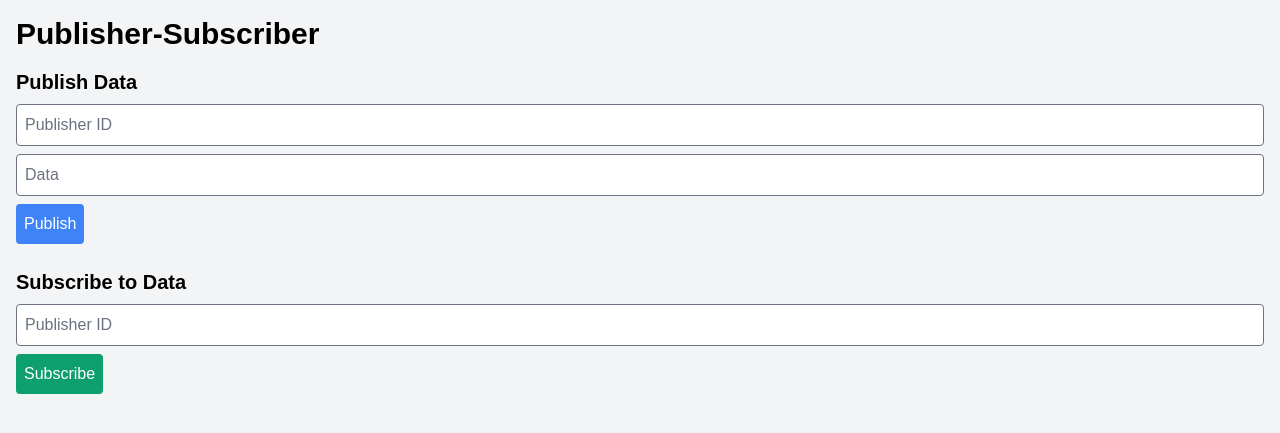
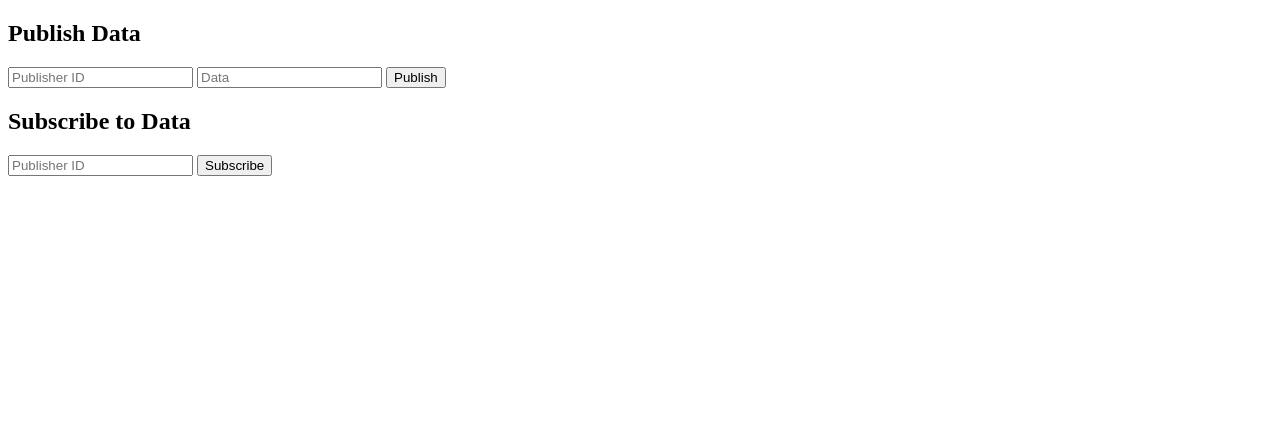
Before and after one commit to ompharate/LP1, a Flask app: page / in a window 1280 px wide. Shown: the top 433 px of the page. Run offline with Flask 3, Linux system fonts and the light colour scheme.

Commit message:
add code

```diff
--- a/IOT/picamera.py
+++ b/IOT/picamera.py
@@ -4,9 +4,7 @@
 camera = PiCamera()
 
 try:
-
     sleep(2)
-
     camera.capture('/home/pi/Desktop/image.jpg')
     print("Image captured successfully!")
 finally:
--- a/IOT/publisher_and_subscriber/app.py
+++ b/IOT/publisher_and_subscriber/app.py
@@ -1,7 +1,6 @@
 from flask import Flask, request, jsonify, render_template
 
 app = Flask(__name__)
-
 data_store = {}
 
 @app.route('/')
@@ -11,8 +10,7 @@
 @app.route('/publish', methods=['POST'])
 def publish():
     content = request.json
-    publisher_id = content.get('publisher_id')
-    data = content.get('data')
+    publisher_id, data = content.get('publisher_id'), content.get('data')
     if not publisher_id or not data:
         return jsonify({'error': 'Invalid input'}), 400
     data_store[publisher_id] = data
@@ -21,13 +19,20 @@
 @app.route('/subscribe/<publisher_id>', methods=['GET'])
 def subscribe(publisher_id):
     data = data_store.get(publisher_id)
-    if data is None:
-        return jsonify({'error': 'No data found for this publisher'}), 404
-    return jsonify({'data': data}), 200
+    return jsonify({'data': data}) if data else jsonify({'error': 'No data found'}), 404
 
 if __name__ == '__main__':
     app.run(debug=True)
 
 
+# for running
 # pip install Flask
+# /your-project-directory
+#     /templates
+#         index.html
+#     app.py
 # python app.py
+#  * Running on http://127.0.0.1:5000/ (Press CTRL+C to quit)
+
+
+# app.run(debug=True, host='0.0.0.0', port=8080) if you encounter any error (optional)
--- a/IOT/publisher_and_subscriber/templates/index.html
+++ b/IOT/publisher_and_subscriber/templates/index.html
@@ -1,61 +1,24 @@
 <!DOCTYPE html>
-<html lang="en">
+<html>
   <head>
-    <meta charset="UTF-8" />
-    <meta name="viewport" content="width=device-width, initial-scale=1.0" />
-    <title>Dashboard</title>
-    <link
-      href="https://cdn.jsdelivr.net/npm/tailwindcss@2.2.19/dist/tailwind.min.css"
-      rel="stylesheet"
-    />
-    <link
-      href="https://cdnjs.cloudflare.com/ajax/libs/flowbite/1.5.0/flowbite.min.css"
-      rel="stylesheet"
-    />
-    <style>
-      body {
-        font-family: Arial, sans-serif;
-      }
-    </style>
+    <title>Publisher-Subscriber</title>
   </head>
-  <body class="bg-gray-100">
-    <div class="container mx-auto p-4">
-      <h1 class="text-3xl font-bold mb-4">Publisher-Subscriber</h1>
-      <div class="mb-6">
-        <h2 class="text-xl font-semibold mb-2">Publish Data</h2>
-        <input
-          type="text"
-          id="publisherId"
-          placeholder="Publisher ID"
-          class="border p-2 rounded w-full mb-2"
-        />
-        <input
-          type="text"
-          id="data"
-          placeholder="Data"
-          class="border p-2 rounded w-full mb-2"
-        />
-        <button onclick="publish()" class="bg-blue-500 text-white p-2 rounded">
-          Publish
-        </button>
-      </div>
-      <div class="mb-6">
-        <h2 class="text-xl font-semibold mb-2">Subscribe to Data</h2>
-        <input
-          type="text"
-          id="subscribeId"
-          placeholder="Publisher ID"
-          class="border p-2 rounded w-full mb-2"
-        />
-        <button
-          onclick="subscribe()"
-          class="bg-green-500 text-white p-2 rounded"
-        >
-          Subscribe
-        </button>
-      </div>
-      <div id="dataDisplay" class="mt-4"></div>
+  <body>
+     <div>
+      <h2>Publish Data</h2>
+      <input type="text" id="publisherId" placeholder="Publisher ID" />
+      <input type="text" id="data" placeholder="Data" />
+      <button onclick="publish()">Publish</button>
     </div>
+
+    <div>
+      <h2>Subscribe to Data</h2>
+      <input type="text" id="subscribeId" placeholder="Publisher ID" />
+      <button onclick="subscribe()">Subscribe</button>
+    </div>
+
+    <div id="dataDisplay"></div>
+
     <script>
       function publish() {
         const publisherId = document.getElementById("publisherId").value;
@@ -66,24 +29,19 @@
           body: JSON.stringify({ publisher_id: publisherId, data: data }),
         })
           .then((response) => response.json())
-          .then((data) => alert("Data published successfully!"))
-          .catch((error) => console.error("Error:", error));
+          .then(() => alert("Data published"))
+          .catch(console.error);
       }
+
       function subscribe() {
         const publisherId = document.getElementById("subscribeId").value;
         fetch(`/subscribe/${publisherId}`)
           .then((response) => response.json())
           .then((data) => {
-            if (data.error) {
-              document.getElementById("dataDisplay").innerText = data.error;
-            } else {
-              document.getElementById("dataDisplay").innerText = `Data:
-${data.data}`;
-            }
+            document.getElementById("dataDisplay").innerText = data.error || `Data: ${data.data}`;
           })
-          .catch((error) => console.error("Error:", error));
+          .catch(console.error);
       }
     </script>
-    <script src="https://cdnjs.cloudflare.com/ajax/libs/flowbite/1.5.0/flowbite.min.js"></script>
   </body>
 </html>
```
Also changed, not shown: IOT/connections/distance.png (added), IOT/connections/ir.png (added), IOT/connections/temprature.webp (added), 3 other files.
